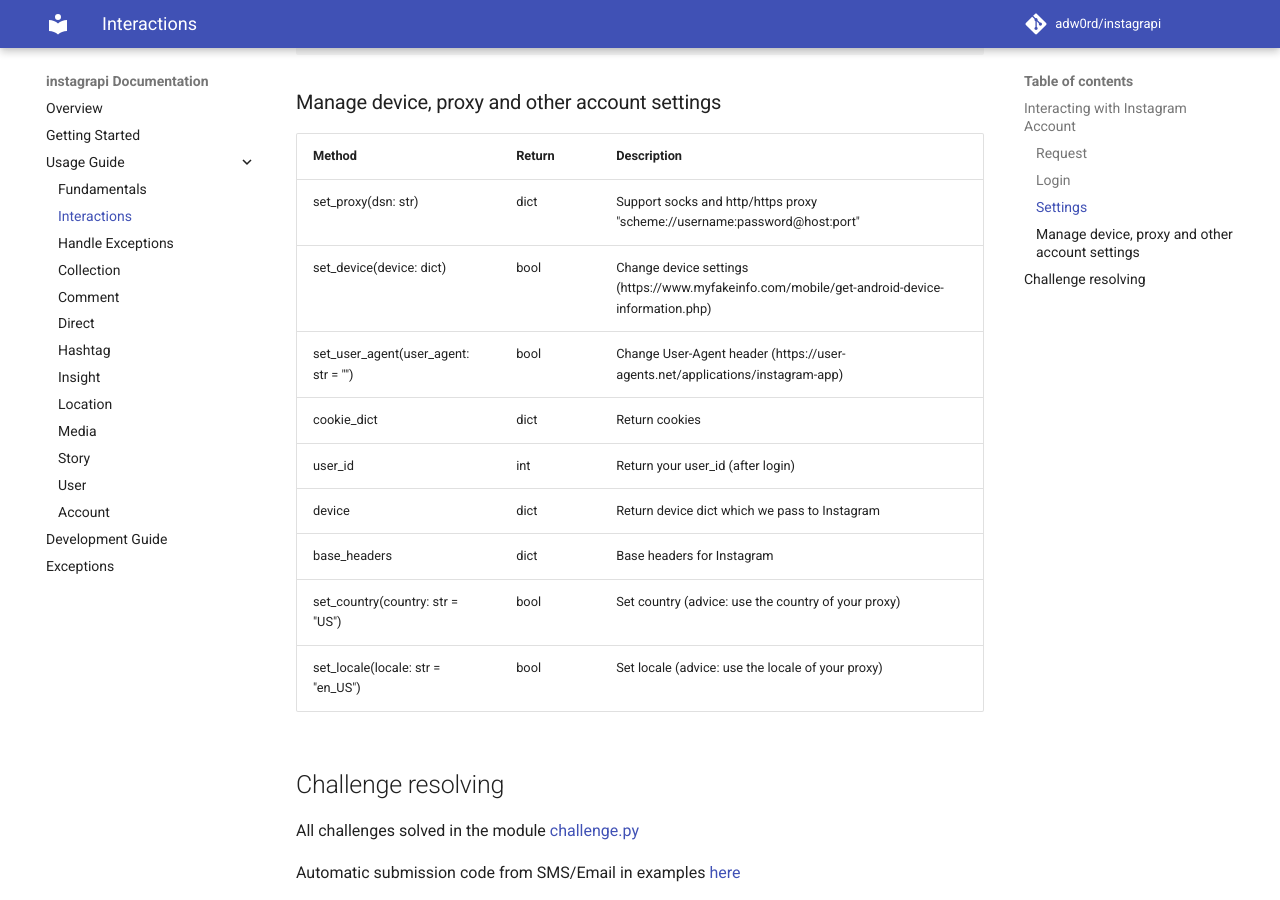
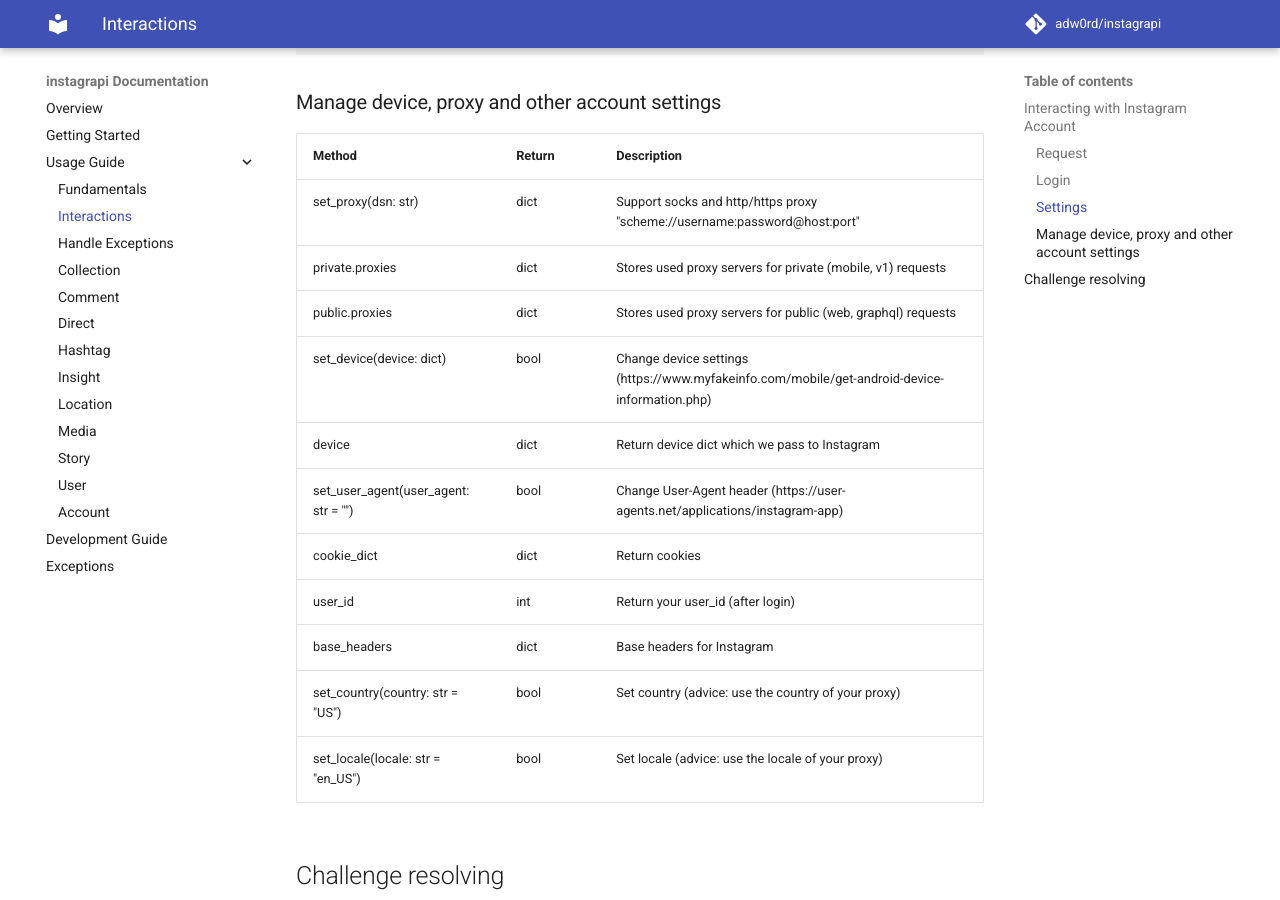
Before and after one commit to subzeroid/instagrapi, an MkDocs documentation site: the page built from docs/usage-guide/interactions.md, in a window 1280 px wide and 900 px high, scrolled down 3240 px. Built offline with MkDocs 1.6.1 and Material for MkDocs 9.7.7, drawn with Linux system fonts in a browser that asks for light colours; comment, search, counter and statistics services are not loaded; the version menu is left out.

Commit message:
Added private.proxies/public.proxies to docs

```diff
--- a/docs/usage-guide/interactions.md
+++ b/docs/usage-guide/interactions.md
@@ -120,17 +120,19 @@
 
 ### Manage device, proxy and other account settings
 
-| Method                                  | Return  | Description
-| --------------------------------------- | ------- | ------------------------------------------------------------------
-| set\_proxy(dsn: str)                    | dict    | Support socks and http/https proxy "scheme://username:password@host:port"
-| set\_device(device: dict)               | bool    | Change device settings (https://www.myfakeinfo.com/mobile/get-android-device-information.php)
-| set\_user\_agent(user\_agent: str = "") | bool    | Change User-Agent header (https://user-agents.net/applications/instagram-app)
-| cookie\_dict                            | dict    | Return cookies
-| user\_id                                | int     | Return your user\_id (after login)
-| device                                  | dict    | Return device dict which we pass to Instagram
-| base\_headers                           | dict    | Base headers for Instagram
-| set\_country(country: str = "US")       | bool    | Set country (advice: use the country of your proxy)
-| set\_locale(locale: str = "en_US")      | bool    | Set locale (advice: use the locale of your proxy)
+| Method                                 | Return | Description
+|----------------------------------------|------|----------------------------------------------------------------------------
+| set\_proxy(dsn: str)                   | dict | Support socks and http/https proxy "scheme://username:password@host:port"
+| private.proxies                        | dict | Stores used proxy servers for private (mobile, v1) requests
+| public.proxies                         | dict | Stores used proxy servers for public (web, graphql) requests
+| set\_device(device: dict)              | bool | Change device settings (https://www.myfakeinfo.com/mobile/get-android-device-information.php)
+| device                                 | dict | Return device dict which we pass to Instagram
+| set\_user\_agent(user\_agent: str = "")| bool | Change User-Agent header (https://user-agents.net/applications/instagram-app)
+| cookie\_dict                           | dict | Return cookies
+| user\_id                               | int  | Return your user\_id (after login)
+| base\_headers                          | dict | Base headers for Instagram
+| set\_country(country: str = "US")      | bool | Set country (advice: use the country of your proxy)
+| set\_locale(locale: str = "en_US")     | bool | Set locale (advice: use the locale of your proxy)
 
 ## Challenge resolving
 
```
